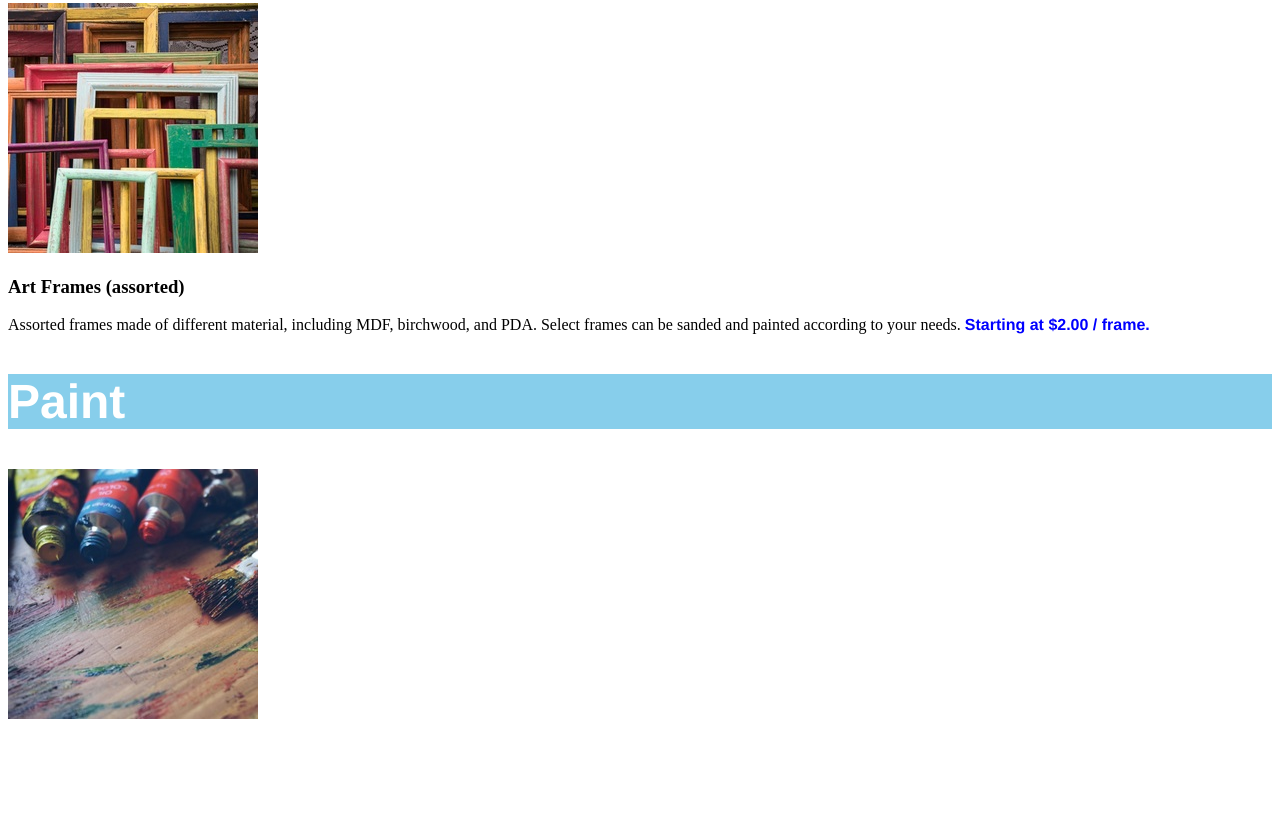
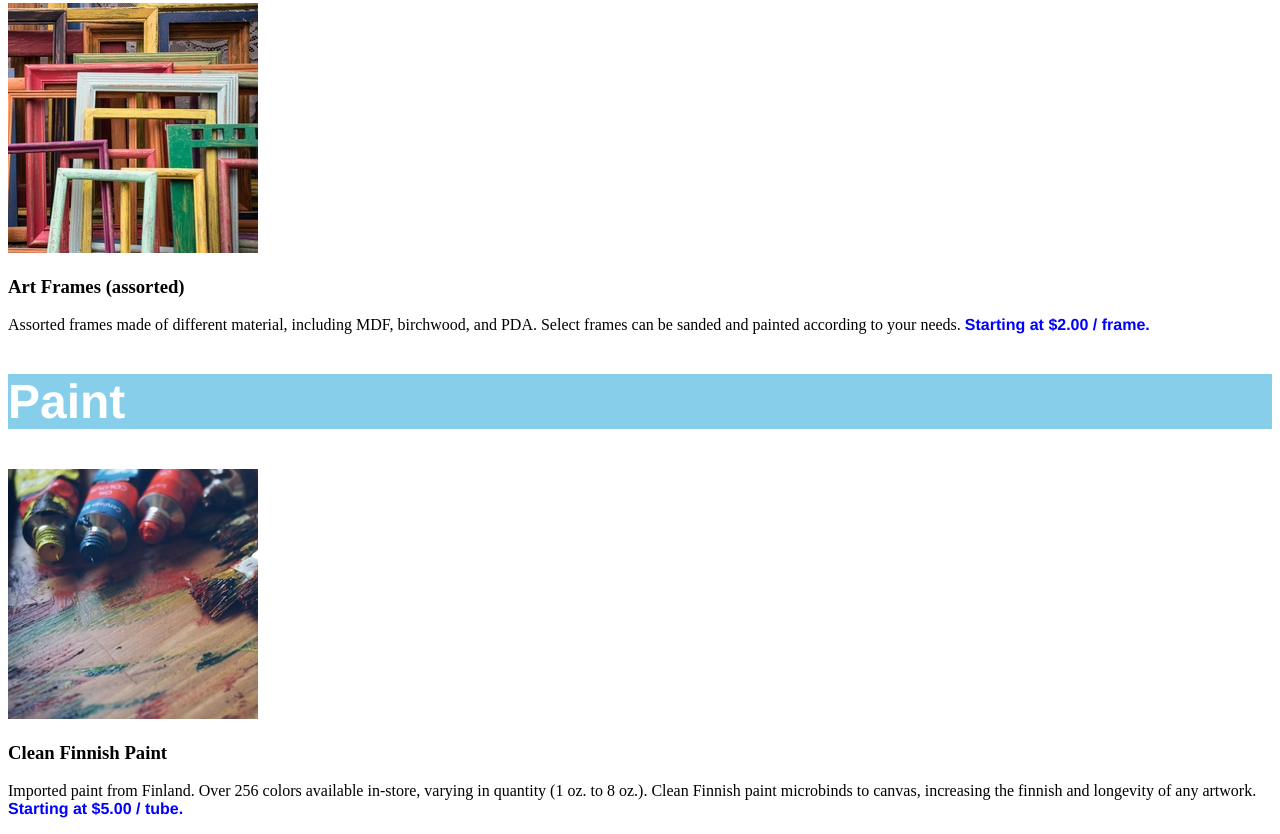
Before and after one commit to smithc02/dasmotoArtsandCraftsClone, a plain HTML site: page index.html in a window 1280 px wide. Shown: the part 839-1673 px from the top of the page. Before the commit the page ends 1570 px from the top, so only its background shows below. Drawn offline with Linux system fonts and the light colour scheme; files whose address does not match are found by name.

Commit message:
last and final commit, adding last headline and paragraph

```diff
--- a/index.html
+++ b/index.html
@@ -55,6 +55,10 @@
           <div>
                <img src="../Dasmoto's Arts Crafts/resources/finnish.jpeg"/>
           </div>
-
+          <div>
+               <h3>Clean Finnish Paint</h3>
+               <p>Imported paint from Finland. Over 256 colors available in-store, varying in quantity (1 oz. to 8 oz.). Clean Finnish paint microbinds to canvas, increasing the finnish and longevity of any artwork. <span style="color:blue; font-family: helvetica; font-weight: bold;">Starting at $5.00 / tube.</span>
+               </p>
+          </div>
      </body>
 </html>
```
